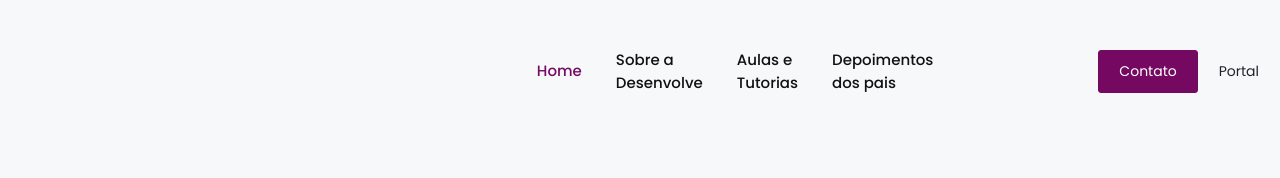
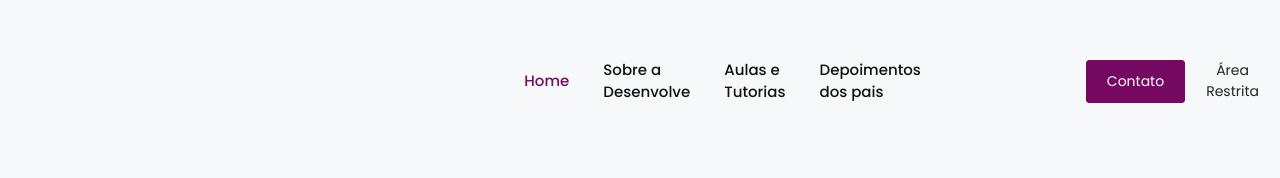
Before and after one commit to gbolanho/desenvolve_frontend, a website: page index.html in a window 1280 px wide. Shown: the top 178 px of the page. Drawn offline with nearby package versions, Linux system fonts and the light colour scheme.

Commit message:
area restrita

```diff
--- a/index.html
+++ b/index.html
@@ -46,7 +46,7 @@
                     </li>
                     <li class="nav-item"><a class="nav-link" href="#feedback-section">Depoimentos dos pais</a></li>
                     <li class="nav-item btn-contact-us pl-4 pl-lg-0"><button class="btn btn-primary" data-toggle="modal" data-target="#exampleModal">Contato</button></li>
-                    <li><a href="#" class="btn">Portal </a></li>
+                    <li><a href="#" class="btn">Área Restrita </a></li>
                     <!-- <li><a href="#" class="btn">Sou Aluno(a) </a></li>-->
                 </ul>
             </div>
```
